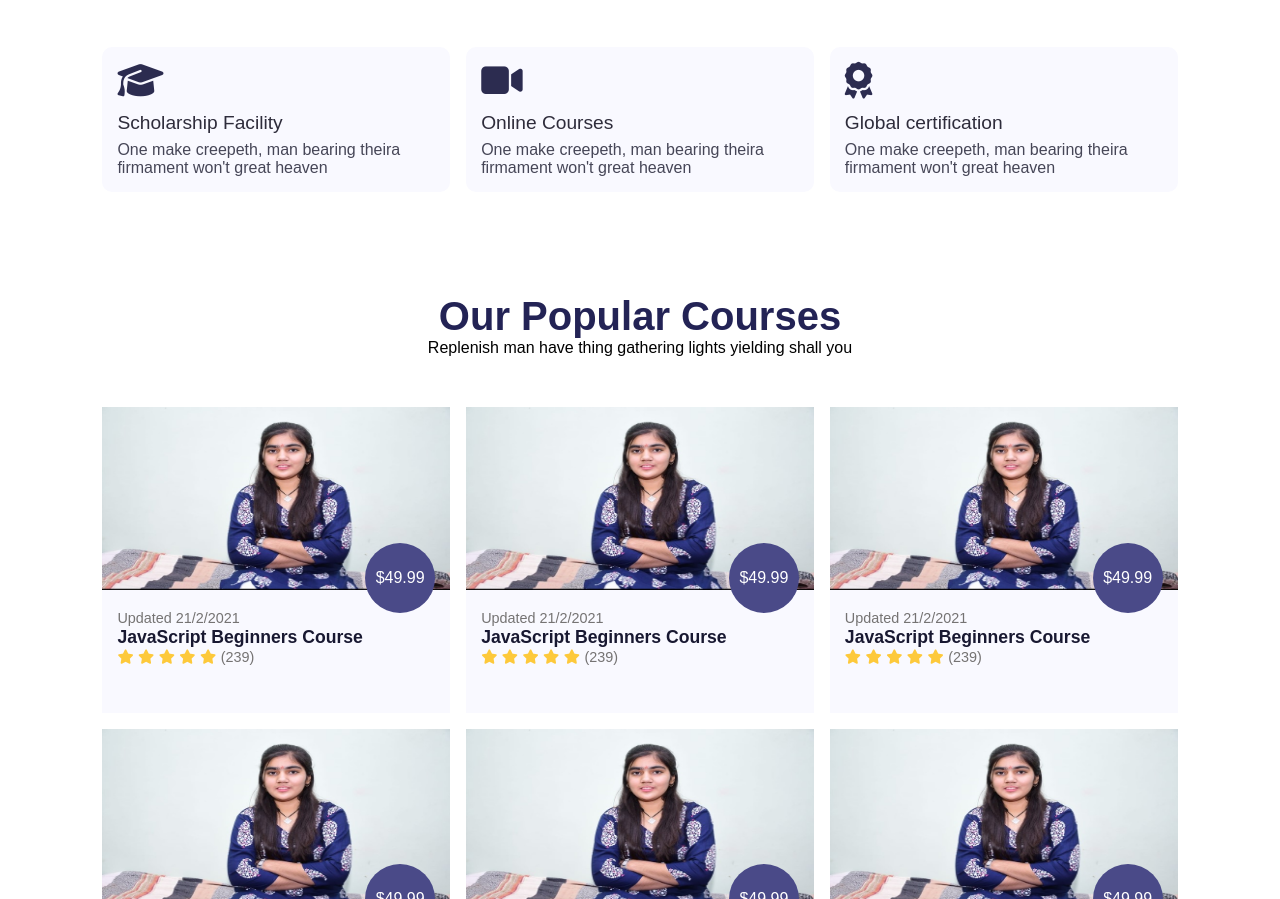
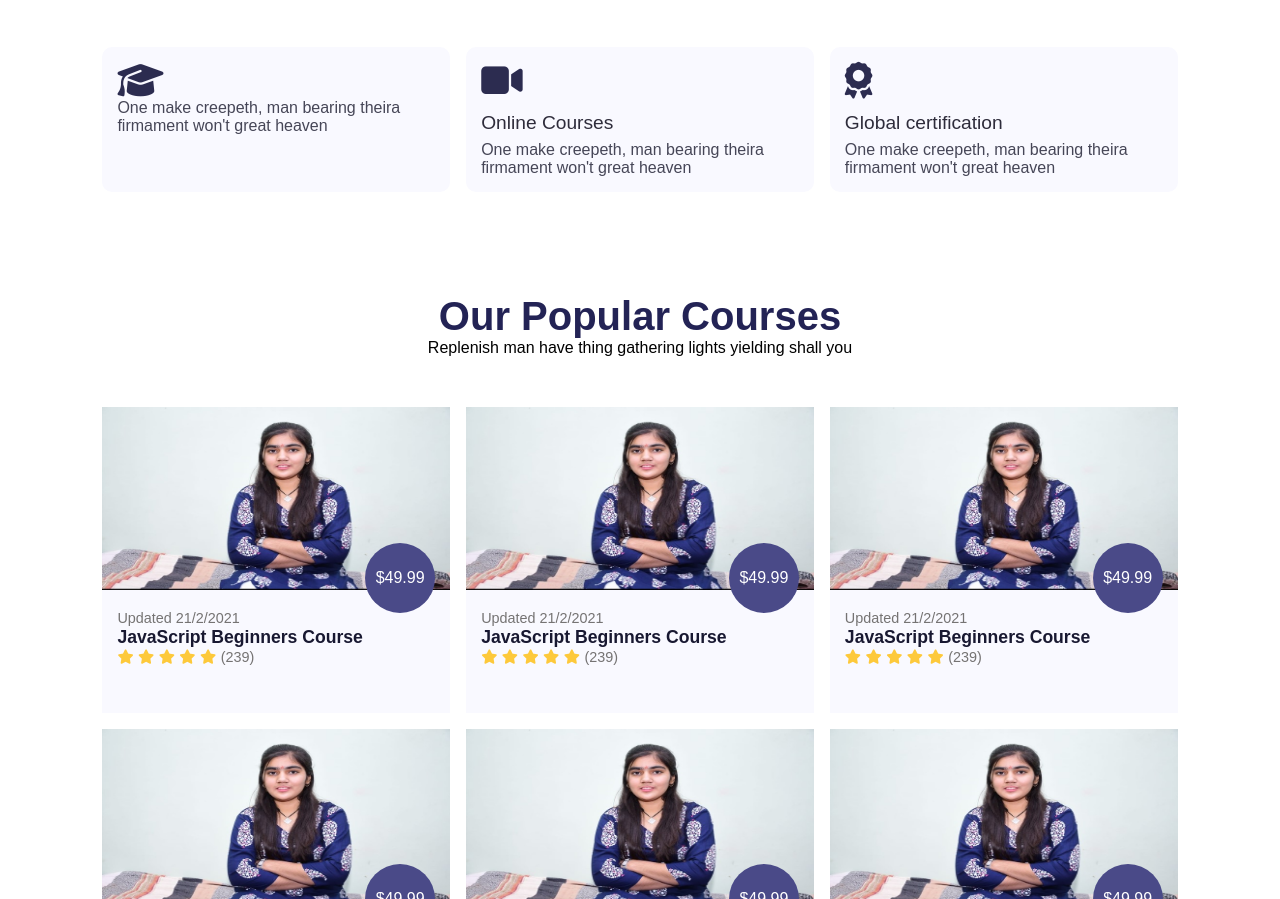
Before and after one commit to Subhash8239/Selling-Course, a plain HTML site: page index.html in a window 1280 px wide. Shown: the part 930-1829 px from the top of the page. Drawn offline with Linux system fonts and the light colour scheme.

Commit message:
first commit

```diff
--- a/index.html
+++ b/index.html
@@ -47,7 +47,7 @@
       <div class="fea-base">
         <div class="fea-box">
           <i class="fa-solid fa-graduation-cap"></i>
-          <h3>Scholarship Facility</h3>
+          <!-- <h3>Scholarship Facility</h3> -->
           <p>
             One make creepeth, man bearing theira firmament won't great heaven
           </p>
```
